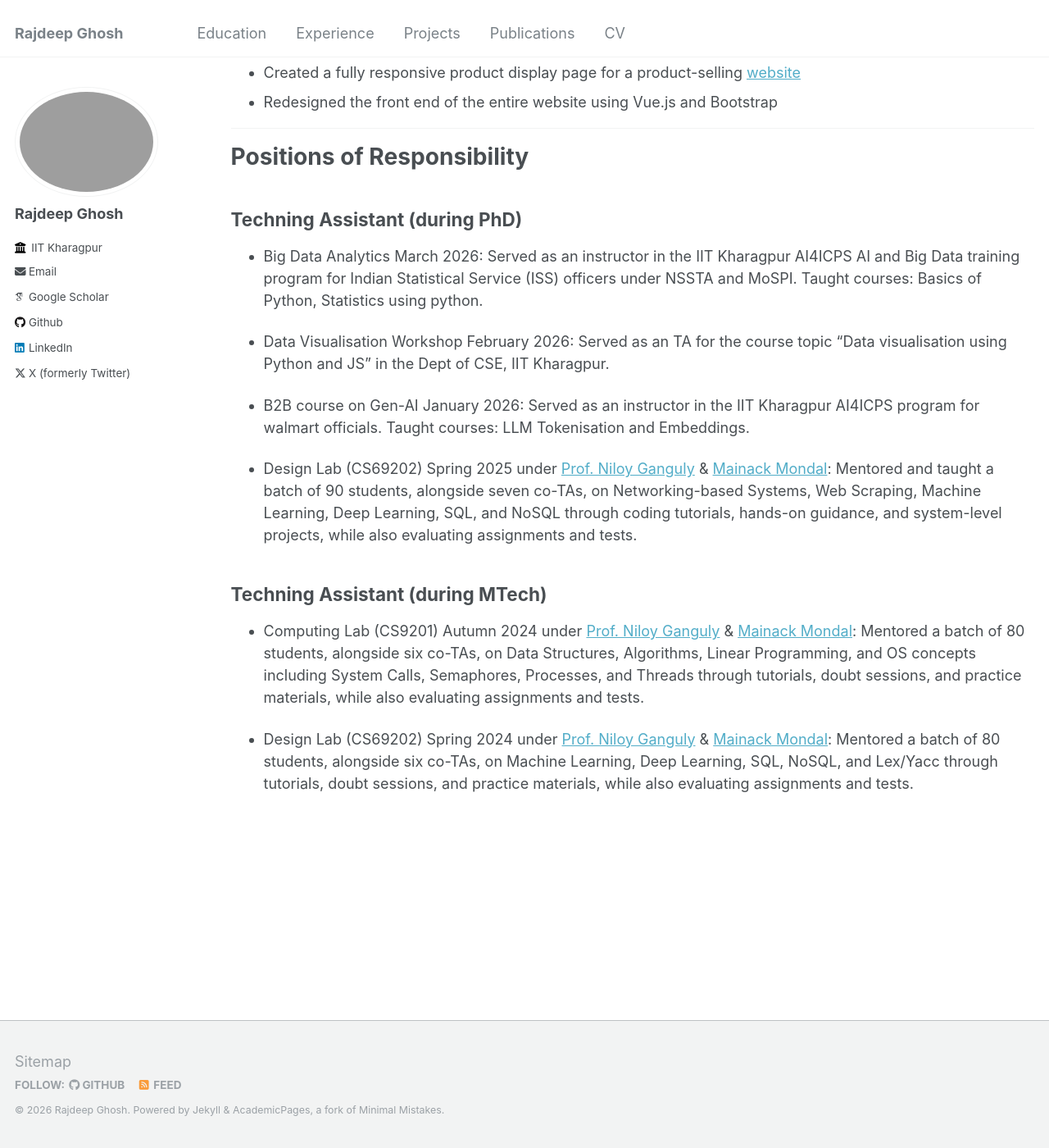
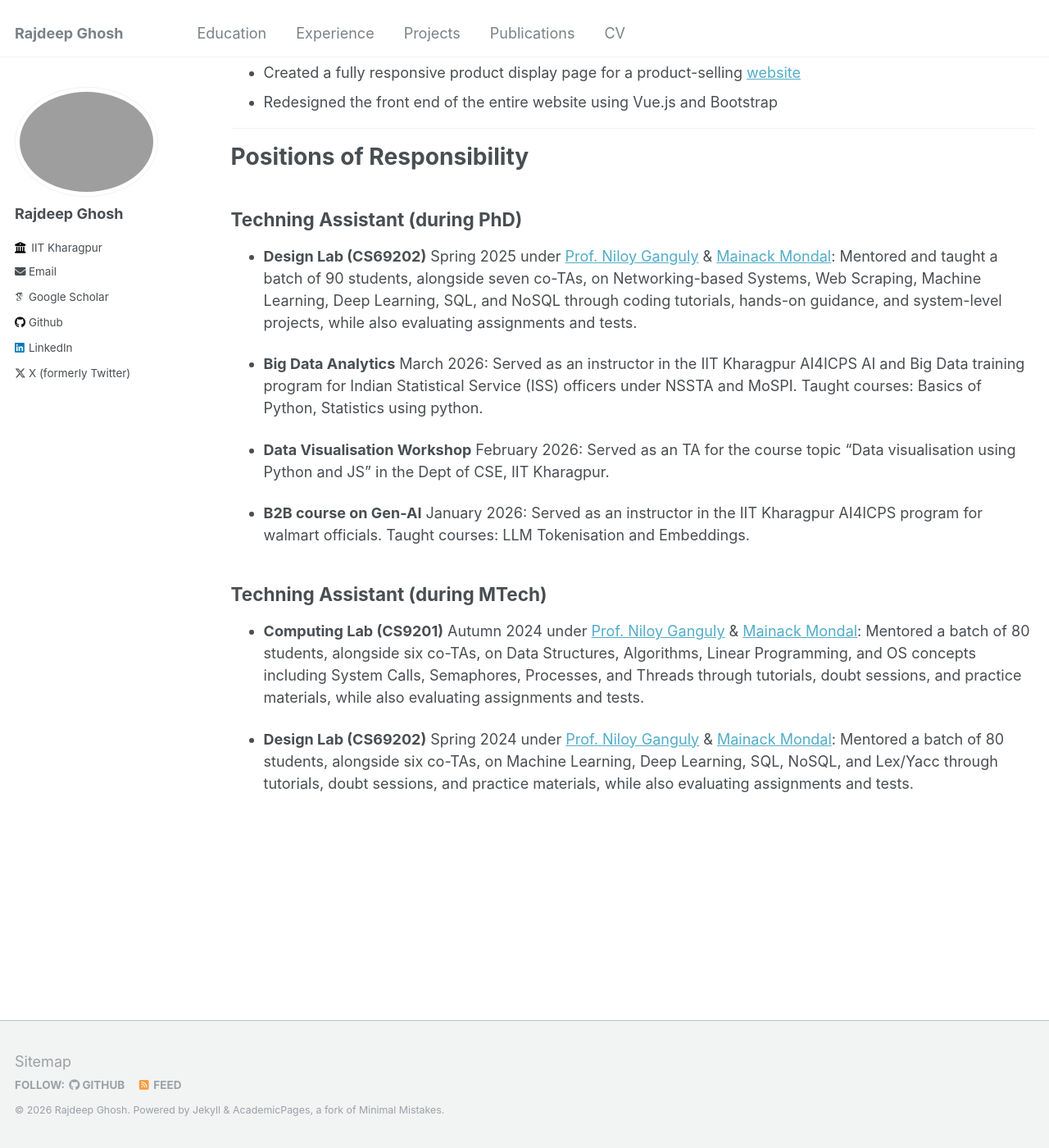
Before and after one commit to Rajdeep-G/Rajdeep-G.github.io, a Jekyll site: the page built from _pages/experience.md, in a window 1280 px wide and 1400 px high, scrolled down 743 px. Shown: the whole window at 82% size. Built offline with Jekyll 4.4.1, drawn with Linux system fonts in a browser that asks for light colours; some web fonts are replaced.

Commit message:
Fix formatting and consistency in teaching assistant roles

```diff
--- a/_pages/experience.md
+++ b/_pages/experience.md
@@ -38,18 +38,20 @@ permalink: /experience/
 
 ## Techning Assistant (during PhD)
 
+- **Design Lab (CS69202)**  Spring 2025 under [Prof. Niloy Ganguly](http://www.facweb.iitkgp.ac.in/~niloy/) & [Mainack Mondal](https://cse.iitkgp.ac.in/~mainack/): Mentored and taught a batch of 90 students, alongside seven co-TAs, on Networking-based Systems, Web Scraping, Machine Learning, Deep Learning, SQL, and NoSQL through coding tutorials, hands-on guidance, and system-level projects, while also evaluating assignments and tests.
 
-- Big Data Analytics March 2026: Served as an instructor in the IIT Kharagpur AI4ICPS AI and Big Data training program for Indian Statistical Service (ISS) officers under NSSTA and MoSPI. Taught courses: Basics of Python, Statistics using python.
 
-- Data Visualisation Workshop February 2026: Served as an TA for the course topic "Data visualisation using Python and JS" in the Dept of CSE, IIT Kharagpur.
+- **Big Data Analytics** March 2026: Served as an instructor in the IIT Kharagpur AI4ICPS AI and Big Data training program for Indian Statistical Service (ISS) officers under NSSTA and MoSPI. Taught courses: Basics of Python, Statistics using python.
 
-- B2B course on Gen-AI January 2026: Served as an instructor in the IIT Kharagpur AI4ICPS program for walmart officials. Taught courses: LLM Tokenisation and Embeddings.
+- **Data Visualisation Workshop** February 2026: Served as an TA for the course topic "Data visualisation using Python and JS" in the Dept of CSE, IIT Kharagpur.
 
-- Design Lab (CS69202)  Spring 2025 under [Prof. Niloy Ganguly](http://www.facweb.iitkgp.ac.in/~niloy/) & [Mainack Mondal](https://cse.iitkgp.ac.in/~mainack/): Mentored and taught a batch of 90 students, alongside seven co-TAs, on Networking-based Systems, Web Scraping, Machine Learning, Deep Learning, SQL, and NoSQL through coding tutorials, hands-on guidance, and system-level projects, while also evaluating assignments and tests.
+- **B2B course on Gen-AI** January 2026: Served as an instructor in the IIT Kharagpur AI4ICPS program for walmart officials. Taught courses: LLM Tokenisation and Embeddings.
+
+
 
 
 ## Techning Assistant (during MTech)
-- Computing Lab (CS9201)  Autumn 2024 under [Prof. Niloy Ganguly](http://www.facweb.iitkgp.ac.in/~niloy/) & [Mainack Mondal](https://cse.iitkgp.ac.in/~mainack/): Mentored a batch of 80 students, alongside six co-TAs, on Data Structures, Algorithms, Linear Programming, and OS concepts including System Calls, Semaphores, Processes, and Threads through tutorials, doubt sessions, and practice materials, while also evaluating assignments and tests.
+- **Computing Lab (CS9201)**  Autumn 2024 under [Prof. Niloy Ganguly](http://www.facweb.iitkgp.ac.in/~niloy/) & [Mainack Mondal](https://cse.iitkgp.ac.in/~mainack/): Mentored a batch of 80 students, alongside six co-TAs, on Data Structures, Algorithms, Linear Programming, and OS concepts including System Calls, Semaphores, Processes, and Threads through tutorials, doubt sessions, and practice materials, while also evaluating assignments and tests.
 
 
-- Design Lab (CS69202)  Spring 2024 under [Prof. Niloy Ganguly](http://www.facweb.iitkgp.ac.in/~niloy/) & [Mainack Mondal](https://cse.iitkgp.ac.in/~mainack/): Mentored a batch of 80 students, alongside six co-TAs, on Machine Learning, Deep Learning, SQL, NoSQL, and Lex/Yacc through tutorials, doubt sessions, and practice materials, while also evaluating assignments and tests.
+- **Design Lab (CS69202)**  Spring 2024 under [Prof. Niloy Ganguly](http://www.facweb.iitkgp.ac.in/~niloy/) & [Mainack Mondal](https://cse.iitkgp.ac.in/~mainack/): Mentored a batch of 80 students, alongside six co-TAs, on Machine Learning, Deep Learning, SQL, NoSQL, and Lex/Yacc through tutorials, doubt sessions, and practice materials, while also evaluating assignments and tests.
```
